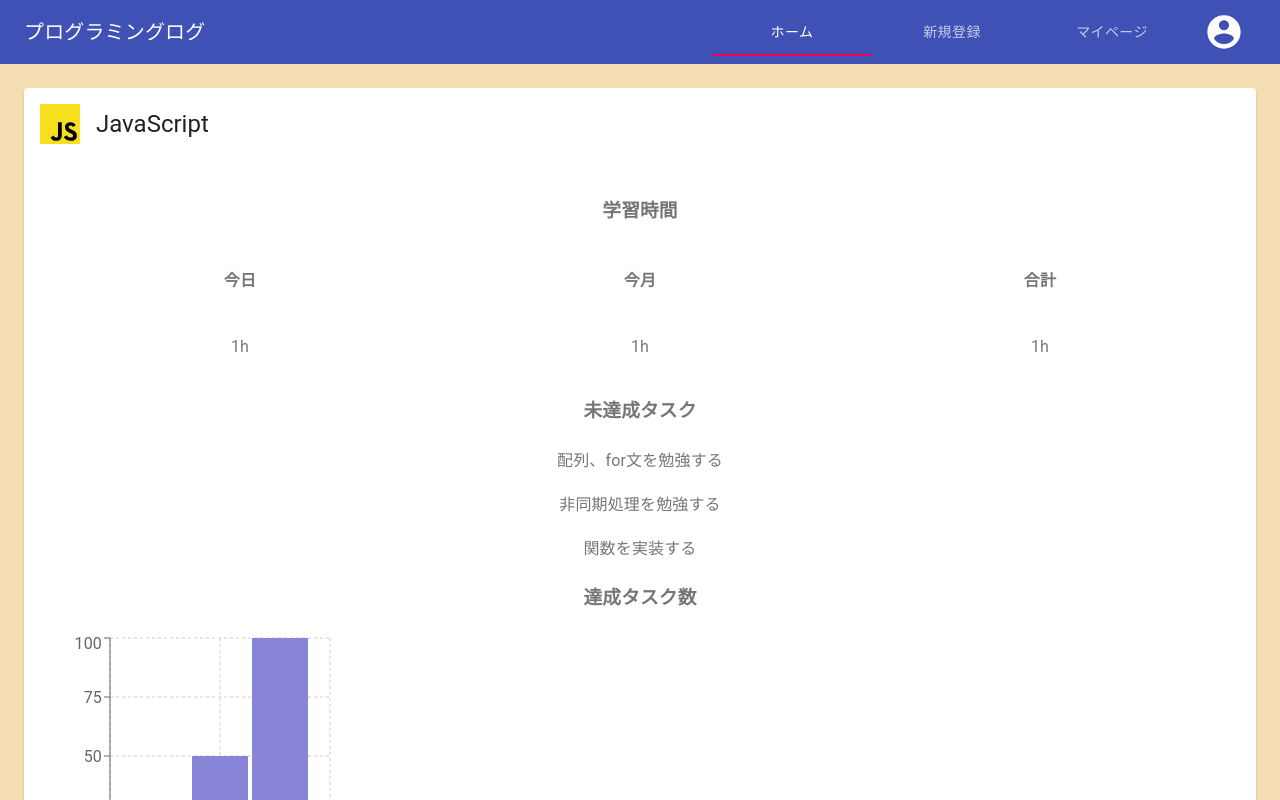
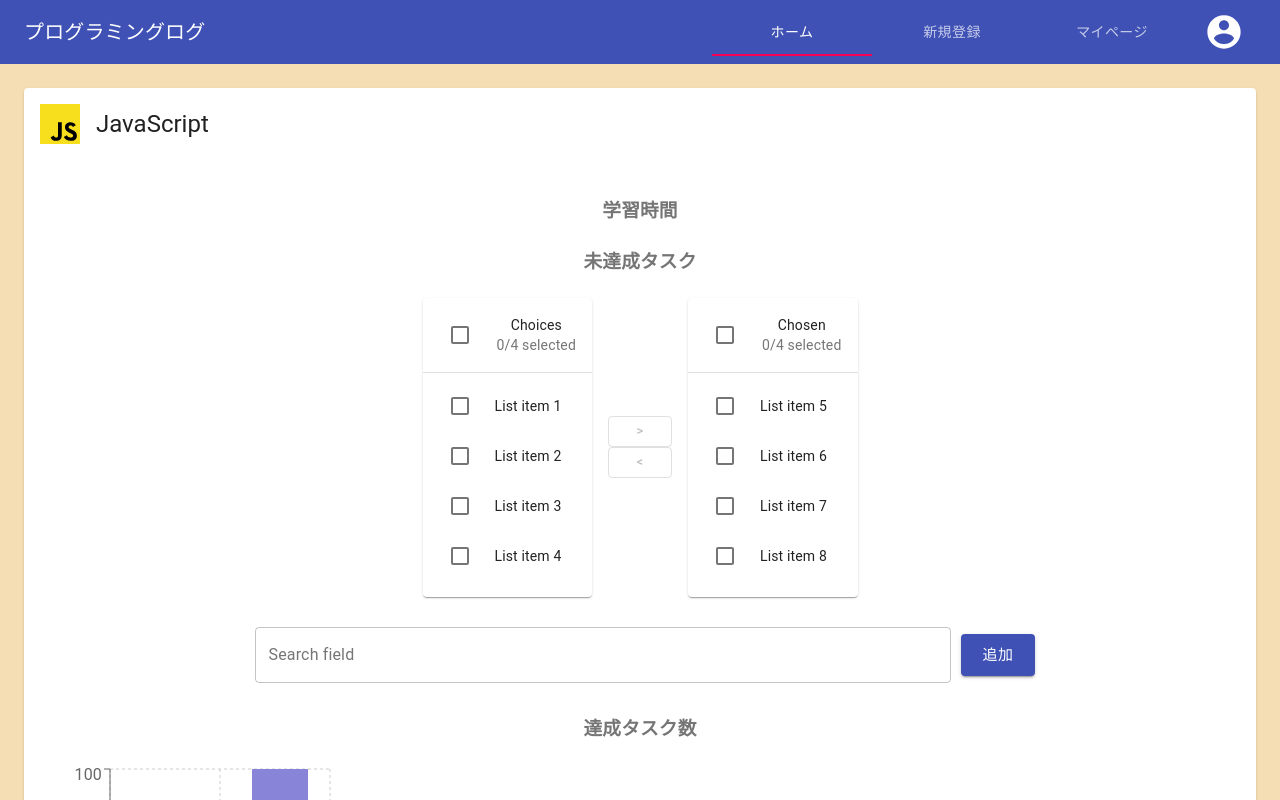
Before and after one commit to yk2906/programingLog, a React (Create React App) app in the folder front/: page /status in a window 1280 px wide. Shown: the top 800 px of the page. Built offline with nearby package versions, Linux system fonts and the light colour scheme.

Commit message:
6th commit

```diff
--- a/front/package.json
+++ b/front/package.json
@@ -8,6 +8,7 @@
     "@testing-library/jest-dom": "^5.11.4",
     "@testing-library/react": "^11.1.0",
     "@testing-library/user-event": "^12.1.10",
+    "axios": "^0.21.0",
     "react": "^17.0.1",
     "react-datepicker": "^3.3.0",
     "react-dom": "^17.0.1",
--- a/front/src/assets/styles/style.css
+++ b/front/src/assets/styles/style.css
@@ -91,3 +91,18 @@
 .sign-up-button {
     flex-basis: 100%;
 }
+
+.tasks-input-area {
+    display: flex;
+    margin: 20px;
+    justify-content: center;
+}
+
+.tasks-textfield {
+    flex-basis: 60%;
+    margin: 10px;
+}
+
+.tasks-add-button {
+    align-self: center;
+}
--- a/front/src/components/Home/Status/Status.jsx
+++ b/front/src/components/Home/Status/Status.jsx
@@ -9,6 +9,7 @@ import JavaScriptLogo from '../../../assets/img/javascript.svg'
 import CompletingGraph from '../CompletingGraph';
 import CardActionArea from '@material-ui/core/CardActionArea';
 import { red } from '@material-ui/core/colors';
+import Tasks from './Tasks';
 
 const useStyles = makeStyles((theme) => ({
   root: {
@@ -52,27 +53,20 @@ export default function Status() {
         <CardContent>
           <Typography variant="subtitle1" color="textSecondary" component="p">
             <h3>学習時間</h3>
-            <div className="study-time">
-              <h4>今日</h4>
-              <h4>今月</h4>
-              <h4>合計</h4>
-              <p>1h</p>
-              <p>1h</p>
-              <p>1h</p>
-            </div>
           </Typography>
           <Typography variant="subtitle1" color="textSecondary" component="p">
             <h3>未達成タスク</h3>
-            <div className="imcomplet-task">
-              <p>配列、for文を勉強する</p>
-              <p>非同期処理を勉強する</p>
-              <p>関数を実装する</p>
+            <div>
+              <Tasks />
             </div>
           </Typography>
           <Typography variant="subtitle1" color="textSecondary" component="p">
             <h3>達成タスク数</h3>
           </Typography>
           <CompletingGraph />
+          <Typography variant="subtitle1" color="textSecondary" component="p">
+            <h3>ブックマーク</h3>
+          </Typography>
         </CardContent>
     </Card>
     </div>
--- /dev/null
+++ b/front/src/components/Home/Status/Tasks.jsx
@@ -0,0 +1,149 @@
+import React from 'react';
+import { makeStyles } from '@material-ui/core/styles';
+import Grid from '@material-ui/core/Grid';
+import List from '@material-ui/core/List';
+import Card from '@material-ui/core/Card';
+import CardHeader from '@material-ui/core/CardHeader';
+import ListItem from '@material-ui/core/ListItem';
+import ListItemText from '@material-ui/core/ListItemText';
+import ListItemIcon from '@material-ui/core/ListItemIcon';
+import Checkbox from '@material-ui/core/Checkbox';
+import Button from '@material-ui/core/Button';
+import Divider from '@material-ui/core/Divider';
+import TextField from '@material-ui/core/TextField';
+
+function not(a, b) {
+  return a.filter((value) => b.indexOf(value) === -1);
+}
+
+function intersection(a, b) {
+  return a.filter((value) => b.indexOf(value) !== -1);
+}
+
+function union(a, b) {
+  return [...a, ...not(b, a)];
+}
+
+export default function Tasks() {
+  const [checked, setChecked] = React.useState([]);
+  const [left, setLeft] = React.useState([0, 1, 2, 3]);
+  const [right, setRight] = React.useState([4, 5, 6, 7]);
+
+  const leftChecked = intersection(checked, left);
+  const rightChecked = intersection(checked, right);
+
+  const handleToggle = (value) => () => {
+    const currentIndex = checked.indexOf(value);
+    const newChecked = [...checked];
+
+    if (currentIndex === -1) {
+      newChecked.push(value);
+    } else {
+      newChecked.splice(currentIndex, 1);
+    }
+
+    setChecked(newChecked);
+  };
+
+  const numberOfChecked = (items) => intersection(checked, items).length;
+
+  const handleToggleAll = (items) => () => {
+    if (numberOfChecked(items) === items.length) {
+      setChecked(not(checked, items));
+    } else {
+      setChecked(union(checked, items));
+    }
+  };
+
+  const handleCheckedRight = () => {
+    setRight(right.concat(leftChecked));
+    setLeft(not(left, leftChecked));
+    setChecked(not(checked, leftChecked));
+  };
+
+  const handleCheckedLeft = () => {
+    setLeft(left.concat(rightChecked));
+    setRight(not(right, rightChecked));
+    setChecked(not(checked, rightChecked));
+  };
+
+  const customList = (title, items) => (
+    <Card>
+      <CardHeader
+        avatar={
+          <Checkbox
+            onClick={handleToggleAll(items)}
+            checked={numberOfChecked(items) === items.length && items.length !== 0}
+            indeterminate={numberOfChecked(items) !== items.length && numberOfChecked(items) !== 0}
+            disabled={items.length === 0}
+            inputProps={{ 'aria-label': 'all items selected' }}
+          />
+        }
+        title={title}
+        subheader={`${numberOfChecked(items)}/${items.length} selected`}
+      />
+      <Divider />
+      <List dense component="div" role="list">
+        {items.map((value) => {
+          const labelId = `transfer-list-all-item-${value}-label`;
+
+          return (
+            <ListItem key={value} role="listitem" button onClick={handleToggle(value)}>
+              <ListItemIcon>
+                <Checkbox
+                  checked={checked.indexOf(value) !== -1}
+                  tabIndex={-1}
+                  disableRipple
+                  inputProps={{ 'aria-labelledby': labelId }}
+                />
+              </ListItemIcon>
+              <ListItemText id={labelId} primary={`List item ${value + 1}`} />
+            </ListItem>
+          );
+        })}
+        <ListItem />
+      </List>
+    </Card>
+  );
+
+  return (
+    <div>
+      <Grid container spacing={2} justify="center" alignItems="center">
+        <Grid item>{customList('Choices', left)}</Grid>
+        <Grid item>
+          <Grid container direction="column" alignItems="center">
+            <Button
+              variant="outlined"
+              size="small"
+              onClick={handleCheckedRight}
+              disabled={leftChecked.length === 0}
+              aria-label="move selected right"
+            >
+              &gt;
+            </Button>
+            <Button
+              variant="outlined"
+              size="small"
+              onClick={handleCheckedLeft}
+              disabled={rightChecked.length === 0}
+              aria-label="move selected left"
+            >
+              &lt;
+            </Button>
+          </Grid>
+        </Grid>
+        <Grid item>{customList('Chosen', right)}</Grid>
+      </Grid>
+      <div className="tasks-input-area">
+        <div className="tasks-textfield">
+          <TextField id="outlined-search" label="Search field" type="search" variant="outlined" fullWidth="true" />
+        </div>
+        <div className="tasks-add-button">
+          <Button variant="contained" size="large" color="primary" >
+            追加
+          </Button>
+        </div>
+      </div>
+    </div>
+  );
+}
--- a/front/src/components/MyPage/EditForm.jsx
+++ b/front/src/components/MyPage/EditForm.jsx
@@ -7,13 +7,6 @@ import DialogTitle from '@material-ui/core/DialogTitle';
 import InputEditForm from './InputEditForm';
 
 export default function EditForm(props) {
-
-
-  const [submitted, setSubmitted] = useState(false)
-
-	const submit = () => {
-		props.setSubmitted(!submitted)
-	}
 
   return (
     <div>
@@ -44,7 +37,7 @@ export default function EditForm(props) {
           <Button onClick={props.handleClose} color="primary">
             キャンセル
           </Button>
-          <Button onClick={props.handleClose} color="primary" autoFocus>
+          <Button onClick={props.submitForm} color="primary" autoFocus>
             完了
           </Button>
         </DialogActions>
--- a/front/src/components/MyPage/InputedTextField.jsx
+++ b/front/src/components/MyPage/InputedTextField.jsx
@@ -31,7 +31,7 @@ export default function InputedTextField(props) {
 				<CardContent>
 					<Typography className={classes.title} color="textPrimary" gutterBottom>
 						{props.profile}
-            {props.link}
+						{props.link}
 					</Typography>
 				</CardContent>
 			</Card>
--- a/front/src/components/MyPage/MyPage.jsx
+++ b/front/src/components/MyPage/MyPage.jsx
@@ -6,8 +6,8 @@ import EditForm from './EditForm';
 
 const MyPage = () => {
 	const [open, setOpen] = React.useState(false);
-	const [profile, setProfile] = useState("");
-	const [link, setLink] = useState("");
+	const [profile, setProfile] = useState("")
+	const [link, setLink] = useState("")
 
 	const inputProfile = (e) => {
 		setProfile(e.target.value)
@@ -17,6 +17,12 @@ const MyPage = () => {
 		setLink(e.target.value)
 	}
 
+	const submitForm = (e) => {
+		setProfile(e.target.value)
+		setLink(e.target.value)
+		return handleClose()
+	}
+
 
 	const handleClickOpen = () => {
 		setOpen(true)
@@ -24,6 +30,11 @@ const MyPage = () => {
 	const handleClose = () => {
 		setOpen(false);
 	};
+
+	const handleEditFormClose = () => {
+		setProfile("")
+		setLink("")
+	}
 
 
 	return(
@@ -36,9 +47,9 @@ const MyPage = () => {
 				/>
 			</div>
 			<div className="inputed-text-field">
-				<InputedTextField title={"プロフィール"} profile={profile} />
+				<InputedTextField title={"プロフィール"} profile={submitForm} />
 				<InputedTextField title={"学習データ"} text={"テキスト2"}/>
-				<InputedTextField title={"他サイト・サービスのリンク"} link={link} />
+				<InputedTextField title={"他サイト・サービスのリンク"} link={submitForm} />
 
 			</div>
 			<div className="edit-button">
@@ -51,7 +62,9 @@ const MyPage = () => {
 				handleClickOpen={handleClickOpen}
 				handleClose={handleClose}
 				inputProfile={inputProfile}
-				inputLink={inputLink} />
+				inputLink={inputLink}
+				handleEditFormClose={handleEditFormClose}
+				submitForm={submitForm} />
 		</div>
 	)
 }
```
Also changed, not shown: front/src/components/Home/Status/BookMark.jsx (added), 2 other files (tests, documents, lock files or other folders).
